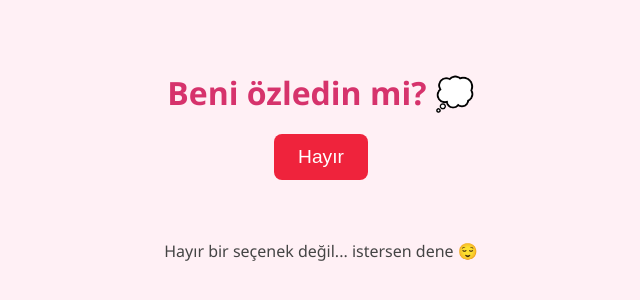
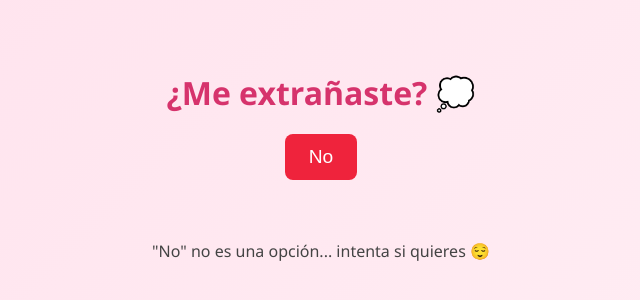
Before and after one commit to Zwortyy/Ozledinmi, a plain HTML site: page index.html in a window 1280 px wide. Shown: the part 244-544 px from the top of the page, without its empty margins (319-959 px from the left). Drawn offline with Linux system fonts and the light colour scheme.

Commit message:
Update index.html

```diff
--- a/index.html
+++ b/index.html
@@ -1,35 +1,79 @@
 <!DOCTYPE html>
-<html lang="tr">
+<html lang="es">
 <head>
   <meta charset="UTF-8" />
   <meta name="viewport" content="width=device-width, initial-scale=1.0" />
-  <title>Beni Özledin mi?</title>
+  <title>¿Me extrañaste?</title>
   <style>
     * { box-sizing: border-box; }
     body {
       margin: 0; padding: 0;
-      background-color: #fff0f5;
+      background: linear-gradient(135deg, #ffe0ec, #fff0f5);
       font-family: 'Segoe UI', sans-serif;
       display: flex; flex-direction: column;
       align-items: center; justify-content: center;
       height: 100vh; overflow: hidden;
+      animation: fadeIn 1s ease-in;
     }
-    h1 { font-size: 2rem; color: #d6336c; text-align: center; margin: 20px; }
-    .buttons { display: flex; gap: 20px; flex-wrap: wrap; justify-content: center; }
+
+    @keyframes fadeIn {
+      from { opacity: 0; }
+      to { opacity: 1; }
+    }
+
+    h1 {
+      font-size: 2rem;
+      color: #d6336c;
+      text-align: center;
+      margin: 20px;
+      animation: popIn 1.2s ease;
+    }
+
+    @keyframes popIn {
+      0% { transform: scale(0.7); opacity: 0; }
+      100% { transform: scale(1); opacity: 1; }
+    }
+
+    .buttons {
+      display: flex; gap: 20px;
+      flex-wrap: wrap; justify-content: center;
+    }
+
     button {
       font-size: 1.2rem; padding: 12px 24px;
       border: none; border-radius: 8px;
       cursor: pointer; transition: 0.3s;
+      transform: scale(1);
     }
-    #yes { background-color: #38b000; color: white; }
+
+    button:hover {
+      transform: scale(1.1);
+    }
+
+    #yes {
+      background-color: #38b000;
+      color: white;
+    }
+
     #no {
-      background-color: #ef233c; color: white;
+      background-color: #ef233c;
+      color: white;
       position: absolute;
     }
+
     .note {
-      margin-top: 60px; color: #444;
-      font-size: 1rem; text-align: center;
+      margin-top: 60px;
+      color: #444;
+      font-size: 1rem;
+      text-align: center;
+      animation: slideIn 1.2s ease;
     }
+
+    @keyframes slideIn {
+      from { transform: translateY(50px); opacity: 0; }
+      to { transform: translateY(0); opacity: 1; }
+    }
+
     @media (max-width: 480px) {
       h1 { font-size: 1.5rem; }
       button { font-size: 1rem; padding: 10px 18px; }
@@ -38,12 +82,12 @@
   </style>
 </head>
 <body>
-  <h1>Beni özledin mi? 💭</h1>
+  <h1>¿Me extrañaste? 💭</h1>
   <div class="buttons">
-    <button id="yes" onclick="alert('Ben de seni 😌')">Evet</button>
-    <button id="no">Hayır</button>
+    <button id="yes" onclick="alert('¡Yo también te extraño! 😌')">Sí</button>
+    <button id="no">No</button>
   </div>
-  <div class="note">Hayır bir seçenek değil... istersen dene 😌</div>
+  <div class="note">"No" no es una opción... intenta si quieres 😌</div>
   <script>
     const noBtn = document.getElementById("no");
     function moveButton() {
```
